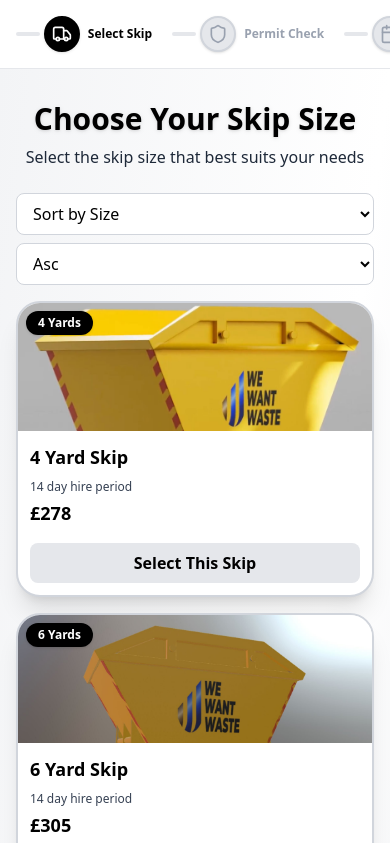
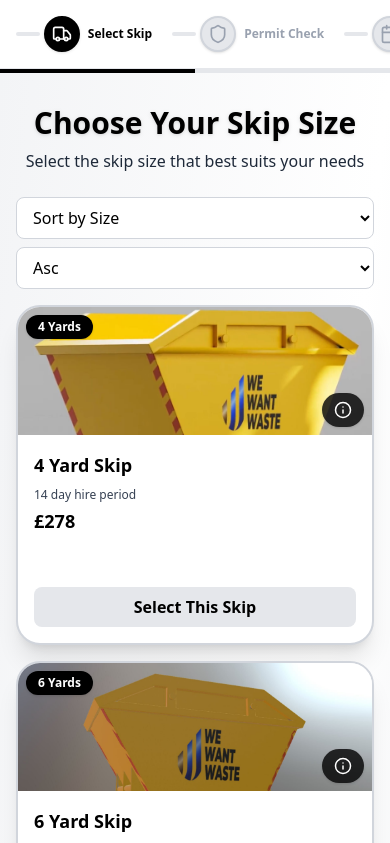
Before and after one commit to amrreda1998/wewantwaste_task, a React (Vite) app: page / in a window 390 px wide. Shown: the top 843 px of the page. Built offline with nearby package versions, Linux system fonts and the light colour scheme.

Commit message:
feat :added more info button

```diff
--- a/src/components/Layout.tsx
+++ b/src/components/Layout.tsx
@@ -58,6 +58,9 @@ export default function Layout({ children }: { children: ReactNode }) {
   return (
     <div className="min-h-screen bg-gradient-to-br from-gray-100 via-white to-gray-200 text-black flex flex-col">
       <Stepper />
+      <div className="h-1 w-full bg-gray-200">
+        <div className="h-1 bg-black transition-all" style={{ width: '50%' }} />
+      </div>
       <main className="flex-1 flex flex-col">{children}</main>
     </div>
   );
--- a/src/pages/SkipSizePage.tsx
+++ b/src/pages/SkipSizePage.tsx
@@ -1,9 +1,12 @@
 import { useState } from 'react';
 import { skip_data } from '../data/skip_data';
-import { AlertTriangle } from 'lucide-react';
+import { AlertTriangle, Info } from 'lucide-react';
 
 function SkipSizePage() {
   const [selectedId, setSelectedId] = useState<number | null>(null);
+  const [modalSkip, setModalSkip] = useState<(typeof skip_data)[0] | null>(
+    null
+  );
   const [sortBy, setSortBy] = useState<'size' | 'price'>('size');
   const [sortOrder, setSortOrder] = useState<'asc' | 'desc'>('asc');
 
@@ -59,13 +62,17 @@ function SkipSizePage() {
               <div
                 key={skip.id}
                 onClick={() => setSelectedId(skip.id)}
-                className={`relative bg-white rounded-3xl border-2 transition-all duration-200 shadow-xl overflow-hidden flex flex-col cursor-pointer
+                role="button"
+                aria-selected={isSelected}
+                tabIndex={0}
+                className={`relative bg-white rounded-3xl border-2 transition-all duration-200 shadow-xl hover:shadow-2xl overflow-hidden flex flex-col cursor-pointer
                   ${
                     isSelected
-                      ? 'border-black ring-4 ring-black/20'
-                      : 'border-gray-300 hover:border-black'
+                      ? 'border-black ring-4 ring-black/30 scale-105'
+                      : 'border-gray-300 hover:border-black hover:scale-102'
                   }
                 `}
+                style={{ minHeight: 340 }}
               >
                 {/* Image & Size Badge */}
                 <div className="relative">
@@ -87,9 +94,26 @@ function SkipSizePage() {
                       Not Allowed On The Road
                     </span>
                   )}
+                  {isSelected && (
+                    <span className="absolute top-2 right-2 bg-black text-white rounded-full px-2 py-1 text-xs font-bold shadow">
+                      ✓
+                    </span>
+                  )}
+                  <button
+                    type="button"
+                    onClick={(e) => {
+                      e.stopPropagation();
+                      setModalSkip(skip);
+                    }}
+                    className="absolute bottom-2 right-2 flex items-center gap-1 bg-black/80 text-white rounded-full px-3 py-2 hover:bg-black transition text-xs sm:text-sm font-semibold shadow"
+                    title="More Info"
+                  >
+                    <Info size={18} />
+                    <span className="hidden sm:inline">More Info</span>
+                  </button>
                 </div>
                 {/* Card Content */}
-                <div className="flex-1 flex flex-col p-3 sm:p-6">
+                <div className="flex-1 flex flex-col p-4 sm:p-6">
                   <h2 className="text-lg sm:text-2xl font-bold mb-2 text-black">
                     {skip.size} Yard Skip
                   </h2>
@@ -131,6 +155,54 @@ function SkipSizePage() {
           Continue
         </button>
       </footer>
+
+      {/* Modal for Skip Details */}
+      {modalSkip && (
+        <div className="fixed inset-0 z-50 flex items-center justify-center bg-black/40">
+          <div className="bg-white rounded-2xl shadow-2xl max-w-md w-full p-6 relative">
+            <button
+              className="absolute top-3 right-3 text-gray-400 hover:text-black text-2xl"
+              onClick={() => setModalSkip(null)}
+              aria-label="Close"
+            >
+              ×
+            </button>
+            <div className="flex flex-col items-center">
+              <img
+                src={modalSkip.image}
+                alt={`${modalSkip.size} Yard skip`}
+                className="w-40 h-28 object-cover rounded-xl mb-4"
+              />
+              <h2 className="text-2xl font-bold mb-2 text-black">
+                {modalSkip.size} Yard Skip
+              </h2>
+              <p className="text-gray-700 mb-2">
+                {modalSkip.hire_period_days} day hire period
+              </p>
+              <p className="text-black text-xl font-bold mb-2">
+                £{modalSkip.price_before_vat}
+              </p>
+              <ul className="text-sm text-gray-700 mb-2">
+                <li>
+                  <span className="font-semibold">Allowed on road:</span>{' '}
+                  {modalSkip.allowed_on_road ? 'Yes' : 'No'}
+                </li>
+                <li>
+                  <span className="font-semibold">Allows heavy waste:</span>{' '}
+                  {modalSkip.allows_heavy_waste ? 'Yes' : 'No'}
+                </li>
+                {/* Add more details as needed */}
+              </ul>
+              {!modalSkip.allowed_on_road && (
+                <div className="flex items-center gap-2 bg-black/90 text-yellow-300 text-xs font-semibold px-3 py-1 rounded-lg shadow mt-2">
+                  <AlertTriangle size={16} aria-hidden />
+                  Not Allowed On The Road
+                </div>
+              )}
+            </div>
+          </div>
+        </div>
+      )}
     </div>
   );
 }
```
